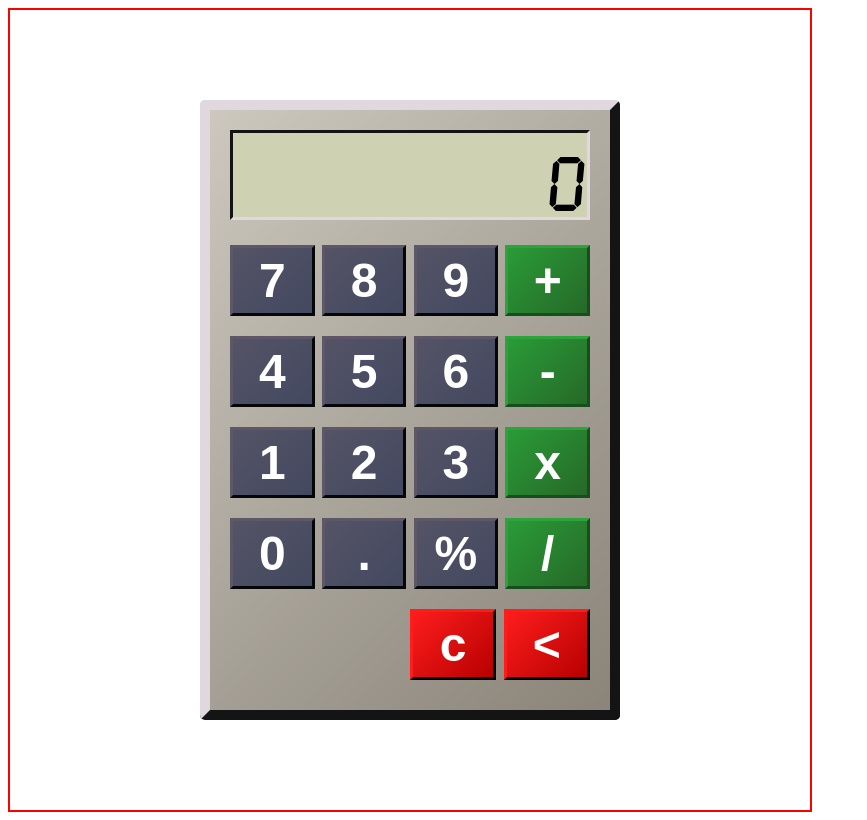
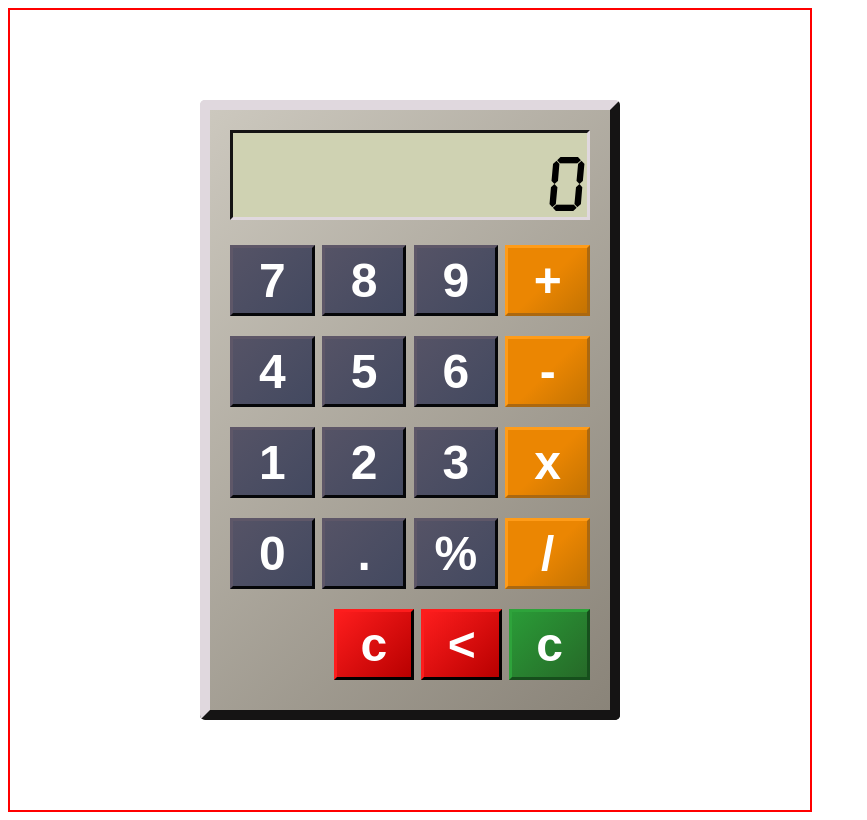
Before and after one commit to leandrodossantosprojects/calculator, a plain HTML site: page index.html in a window 1280 px wide. Shown: the whole page, without its empty margins (0-867 px from the left). Drawn offline with Linux system fonts and the light colour scheme.

Commit message:
Adjust the id of buttons and clases

```diff
--- a/index.html
+++ b/index.html
@@ -39,8 +39,9 @@
           </div>
           <div class="row">
             <span id="space"></span>
-            <button class="number zero">c</button>
-            <button class="number delete"><</button>
+            <button id="zero">c</button>
+            <button id="bckspace"><</button>
+            <button id="equal">c</button>
           </div>
         </div>
       </div>
--- a/style.css
+++ b/style.css
@@ -55,18 +55,23 @@ button {
 }
 
 button.operator {
+  border-color: #FF9C19;
+  background-image: linear-gradient(135deg,rgba(235, 134, 2, 1) 50%, rgba(196, 115, 2, 1) 100%);
+}
+
+#equal {
   border-color: #2EA33B;
   background-image: linear-gradient(135deg,rgba(42, 155, 55, 1) 0%, rgba(38, 105, 40, 1) 100%);
 }
 
-button.zero,
-button.delete {
+#zero,
+#bckspace {
   background-image: linear-gradient(135deg,rgba(253, 29, 29, 1) 0%, rgba(184, 0, 0, 1) 100%);
   border-color: #fd1d1d #590404 #590404 #fd1d1d;
 }
 
 #space {
-  flex: 2 0 0;
+  flex: 1 0 0;
   padding: 5px;
   margin: 0 3% 0 3%;
 }
```
